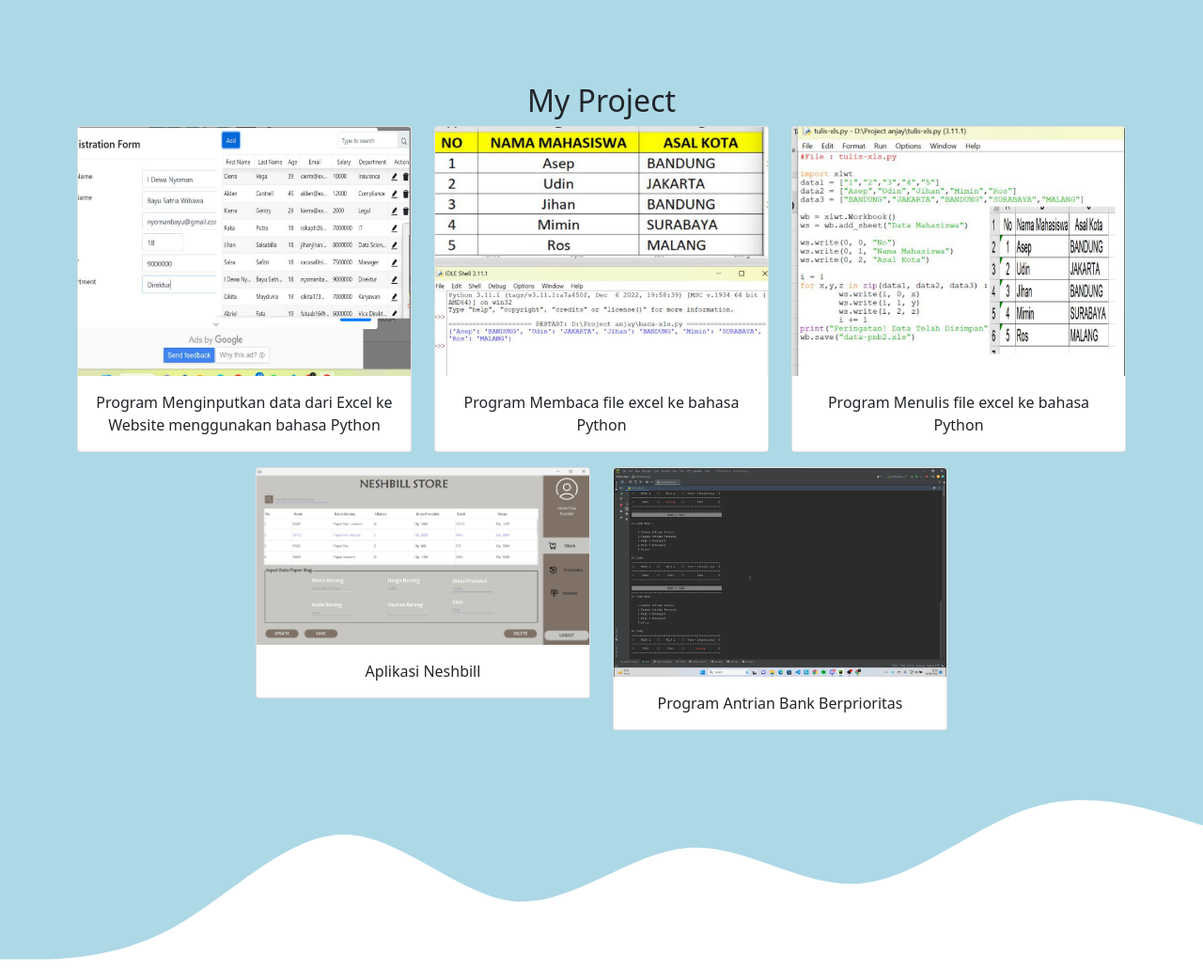
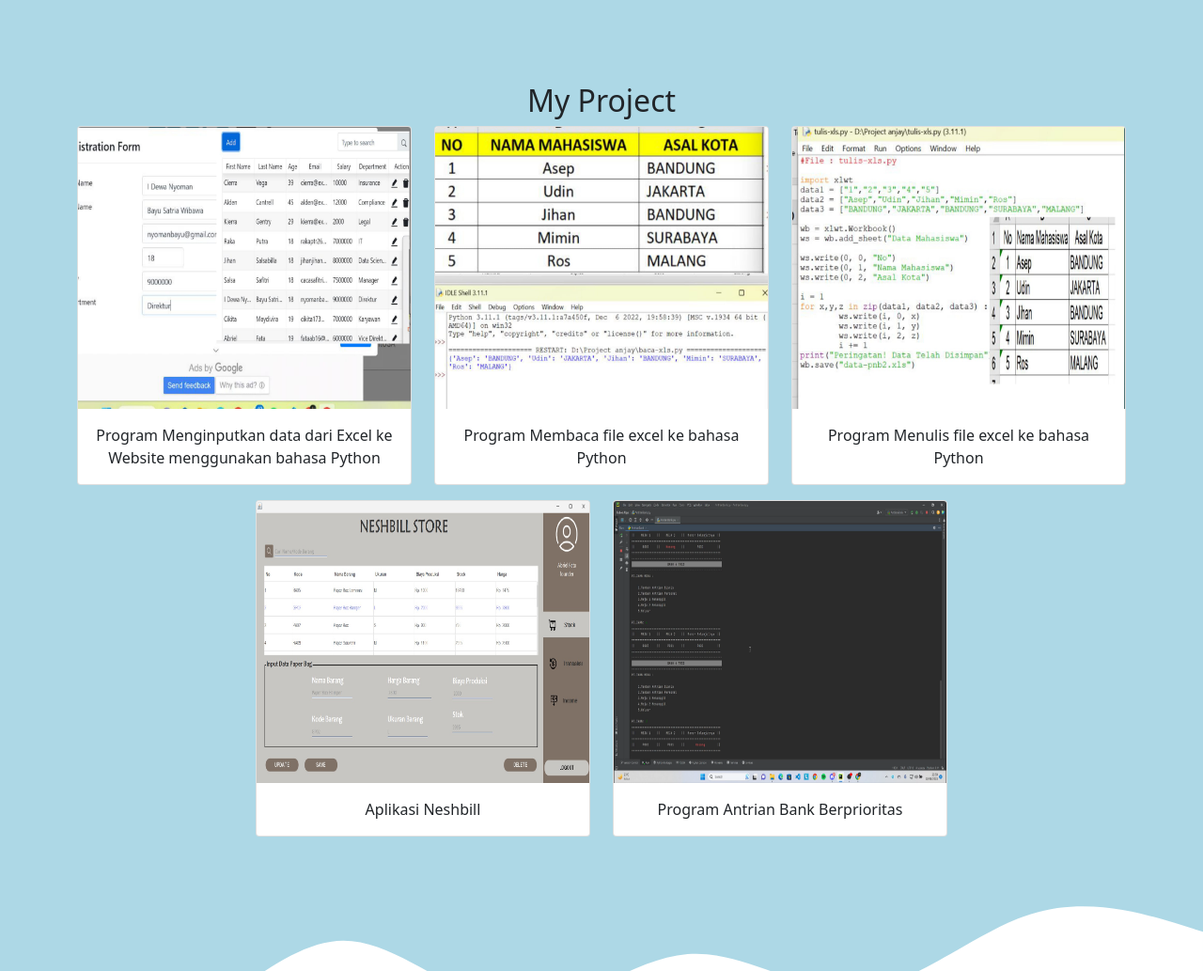
Before and after one commit to Akarptra/RakaPutra.github.io, a plain HTML site: page index.html in a window 1280 px wide. Shown: the part 1820-2853 px from the top of the page at 94% size. Drawn offline with nearby package versions, Linux system fonts and the light colour scheme.

Commit message:
Pab Cl fix

```diff
--- a/index.html
+++ b/index.html
@@ -94,7 +94,7 @@
             <div class="row justify-content-center">
                 <div class="col-md-4 mb-3">
                     <div class="card">
-                        <img src="img/project/1.jpg" class="card-img-top" alt="project">
+                        <img src="img/project/1.jpg" class="card-img-top" alt="project" height="300px" width="600px">
                         <div class="card-body">
                           <p class="card-text text-center">Program Menginputkan data dari Excel ke Website menggunakan bahasa Python</p>
                         </div>
@@ -102,7 +102,7 @@
                 </div>
                 <div class="col-md-4 mb-3">
                     <div class="card">
-                        <img src="img/project/2.jpg" class="card-img-top" alt="project">
+                        <img src="img/project/2.jpg" class="card-img-top" alt="project" height="300px" width="600px">
                         <div class="card-body">
                           <p class="card-text text-center">Program Membaca file excel ke bahasa Python</p>
                         </div>
@@ -110,7 +110,7 @@
                 </div>
                 <div class="col-md-4 mb-3">
                     <div class="card">
-                        <img src="img/project/3.jpg" class="card-img-top" alt="project">
+                        <img src="img/project/3.jpg" class="card-img-top" alt="project" height="300px" width="600px">
                         <div class="card-body">
                           <p class="card-text text-center">Program Menulis file excel ke bahasa Python</p>
                         </div>
@@ -118,7 +118,7 @@
                 </div>
                 <div class="col-md-4 mb-3">
                     <div class="card">
-                        <img src="img/project/4.jpg" class="card-img-top" alt="project">
+                        <img src="img/project/4.jpg" class="card-img-top" alt="project" height="300px" width="600px">
                         <div class="card-body">
                           <p class="card-text text-center">Aplikasi Neshbill</p>
                         </div>
@@ -126,7 +126,7 @@
                 </div>
                 <div class="col-md-4 mb-3">
                     <div class="card">
-                        <img src="img/project/5.png" class="card-img-top" alt="project">
+                        <img src="img/project/5.png" class="card-img-top" alt="project" height="300px" width="600px">
                         <div class="card-body">
                           <p class="card-text text-center">Program Antrian Bank Berprioritas</p>
                         </div>
```
